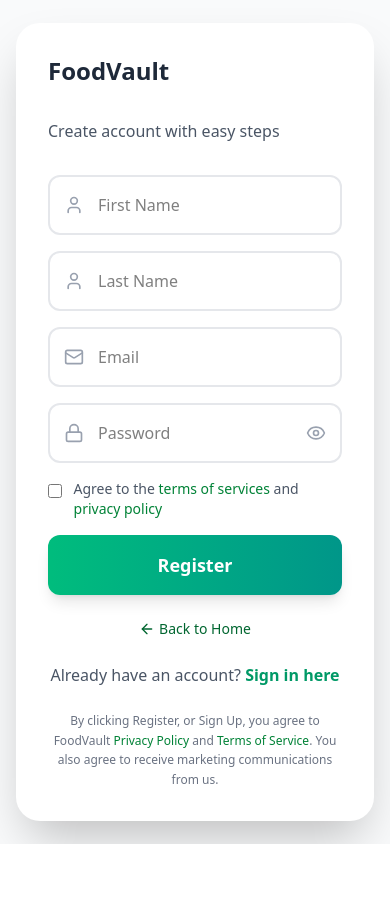
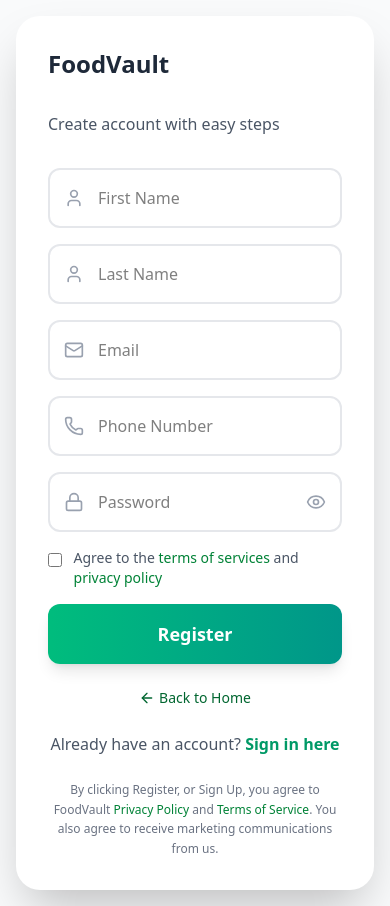
Before and after one commit to Ayowande-bit/FoodVault, a React (Vite) app: page /log in a window 390 px wide. Before the commit the page ends 844 px from the top, so only its background shows below. Built offline with nearby package versions, Linux system fonts and the light colour scheme; a web font is replaced by a local one.

Commit message:
fix: add phone number and upadted Header

```diff
--- a/index.html
+++ b/index.html
@@ -2,10 +2,10 @@
 <html lang="en">
   <head>
     <meta charset="UTF-8" />
-    <link rel="icon" type="image/svg+xml" href="/vite.svg" />
+    <link rel="icon" type="image/svg+xml" href="src/assets/last.png" />
     <link href="https://fonts.googleapis.com/css2?family=Shrikhand&display=swap" rel="stylesheet">
     <meta name="viewport" content="width=device-width, initial-scale=1.0" />
-    <title>vite-project</title>
+    <title>FoodVault</title>
   </head>
   <body>
     <div id="root"></div>
--- a/src/App.jsx
+++ b/src/App.jsx
@@ -7,7 +7,7 @@
 import Sign from './Form/Sign.jsx';
 import User from './Dashboard/User.jsx';
 import About from './Components/About.jsx'
-import Admin from './Dashboard/Admin.jsx'
+
 
 function App() {
   const location = useLocation();
@@ -27,7 +27,7 @@
         <Route path="/sign" element={<Sign />} />
         <Route path="/user" element={<User />} />
         <Route path="/about" element={<About />} />
-        <Route path='/admin' element={<Admin />} />
+
 
       </Routes>
     </>
--- a/src/Components/Header.jsx
+++ b/src/Components/Header.jsx
@@ -7,7 +7,7 @@
   { name: 'Home', page: 'Home', icon: Home },
   { name: 'How It Works', page: 'HowItWorks', icon: Info },
   { name: 'About Us', page: 'AboutUs', icon: UserCircle},
-  { name: "Admin", page: 'Admin', icon: UserCircle},
+  { name: "Sign In", page: 'SignIn', icon: User},
   { name: 'Register', page: 'Register', icon: User},
 
 
@@ -19,7 +19,7 @@
     Home: '/',
     HowItWorks: '/hero', // ✅ Link How It Works to Hero page
     AboutUs: '/about',
-    Admin: '/admin',
+    SignIn: '/sign',
     Register: '/log',
 
 
--- a/src/Components/HomePage.jsx
+++ b/src/Components/HomePage.jsx
@@ -191,7 +191,7 @@
           <p className="text-lg sm:text-xl mb-8 text-emerald-100">
             Take charge of your food security alongside hundreds of others
           </p>
-          <a href="/dashboard">
+          <a href="/log">
             <button className="px-10 py-5 bg-white text-emerald-600 rounded-xl font-bold text-lg hover:bg-emerald-50 transition-all shadow-xl hover:shadow-2xl inline-flex items-center gap-2">
               Create Your Savings Plan
               <ArrowRight className="w-5 h-5" />
--- a/src/Dashboard/User.jsx
+++ b/src/Dashboard/User.jsx
@@ -30,7 +30,7 @@
         paymentMethod: 'Card'
     });
 
-    const API_BASE = 'https://foodvault-36sx.onrender.com/api/v1/savings/user';
+    const API_BASE = 'https://foodvault-36sx.onrender.com/api/v1/savings/:id';
 
     // Load data on mount
     useEffect(() => {
--- a/src/Form/Log.jsx
+++ b/src/Form/Log.jsx
@@ -1,5 +1,5 @@
 import React, { useState } from 'react';
-import { Mail, User, Lock, Eye, EyeOff, Loader2, CheckCircle, ArrowLeft } from 'lucide-react';
+import { Mail, User, Lock, Eye, EyeOff, Loader2, CheckCircle, ArrowLeft, Phone } from 'lucide-react';
 import { useNavigate } from 'react-router-dom';
 import Cartoon from '../assets/cartoon.png';
 
@@ -15,6 +15,7 @@
     firstname: '',
     lastname: '',
     password: '',
+    phone: '',
     agreeToTerms: false
   });
 
@@ -43,7 +44,7 @@
     setErrorMessage("");
 
     // Validation
-    if (!formData.firstname || !formData.lastname || !formData.email || !formData.password) {
+    if (!formData.firstname || !formData.lastname || !formData.email || !formData.password || formData.phone) {
       alert('Please fill in all fields');
       return;
     }
@@ -70,9 +71,10 @@
         },
         body: JSON.stringify({
           email: formData.email,
-          firstname: formData.firstname,
-          lastname: formData.lastname,
-          password: formData.password
+          firstName: formData.firstname,
+          lastName: formData.lastname,
+          password: formData.password,
+          phone: formData.phone
         })
       });
 
@@ -179,6 +181,23 @@
                 name="email"
                 placeholder="Email"
                 value={formData.email}
+                onChange={handleInputChange}
+                disabled={isLoading}
+                className="w-full pl-12 pr-4 py-4 border-2 border-gray-200 rounded-xl focus:border-green-500 focus:outline-none transition-colors disabled:bg-gray-100 disabled:cursor-not-allowed"
+              />
+            </div>
+
+            {/* Phone */}
+            <div className="relative">
+              <div className="absolute left-4 top-1/2 -translate-y-1/2 text-gray-400">
+                <Phone className="w-5 h-5" />
+              </div>
+              <input
+                type="string"
+                min={11}
+                name="phone"
+                placeholder="Phone Number"
+                value={formData.phone}
                 onChange={handleInputChange}
                 disabled={isLoading}
                 className="w-full pl-12 pr-4 py-4 border-2 border-gray-200 rounded-xl focus:border-green-500 focus:outline-none transition-colors disabled:bg-gray-100 disabled:cursor-not-allowed"
```
